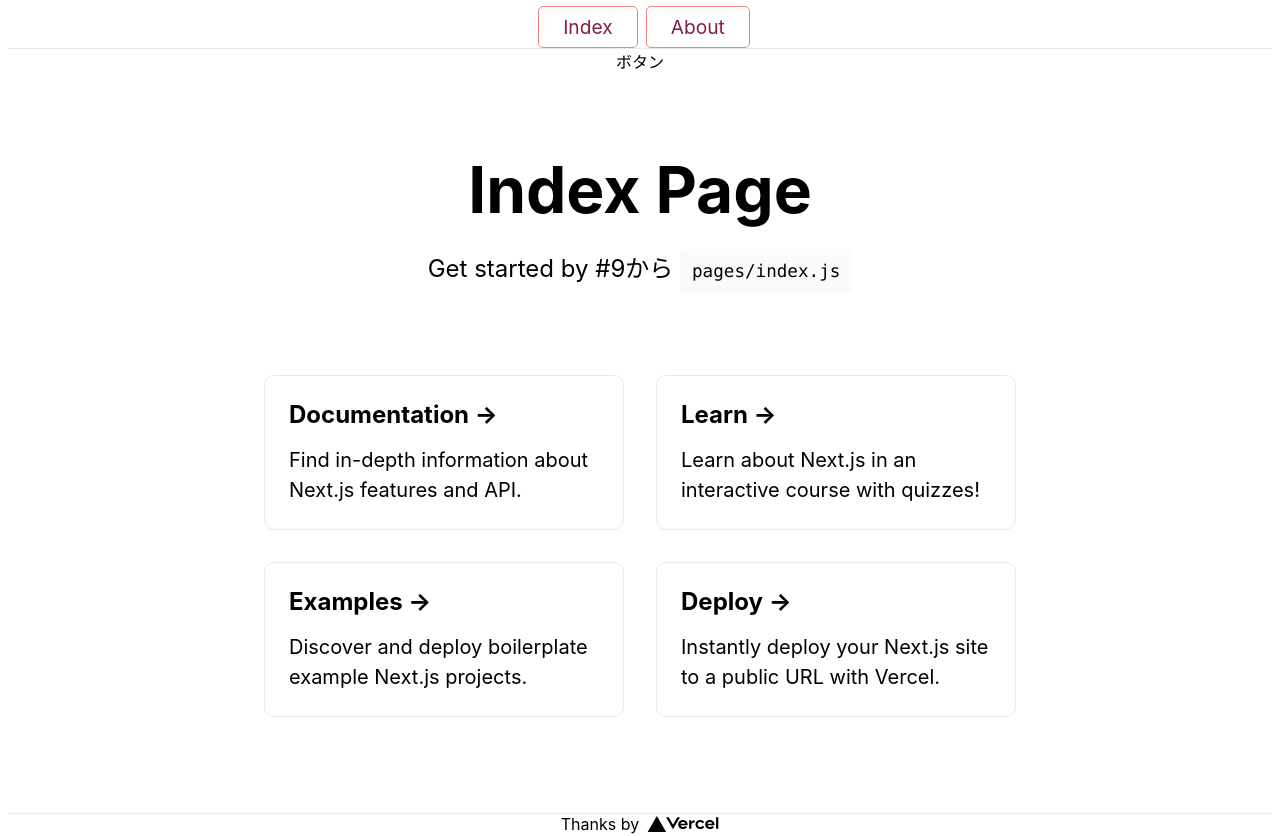
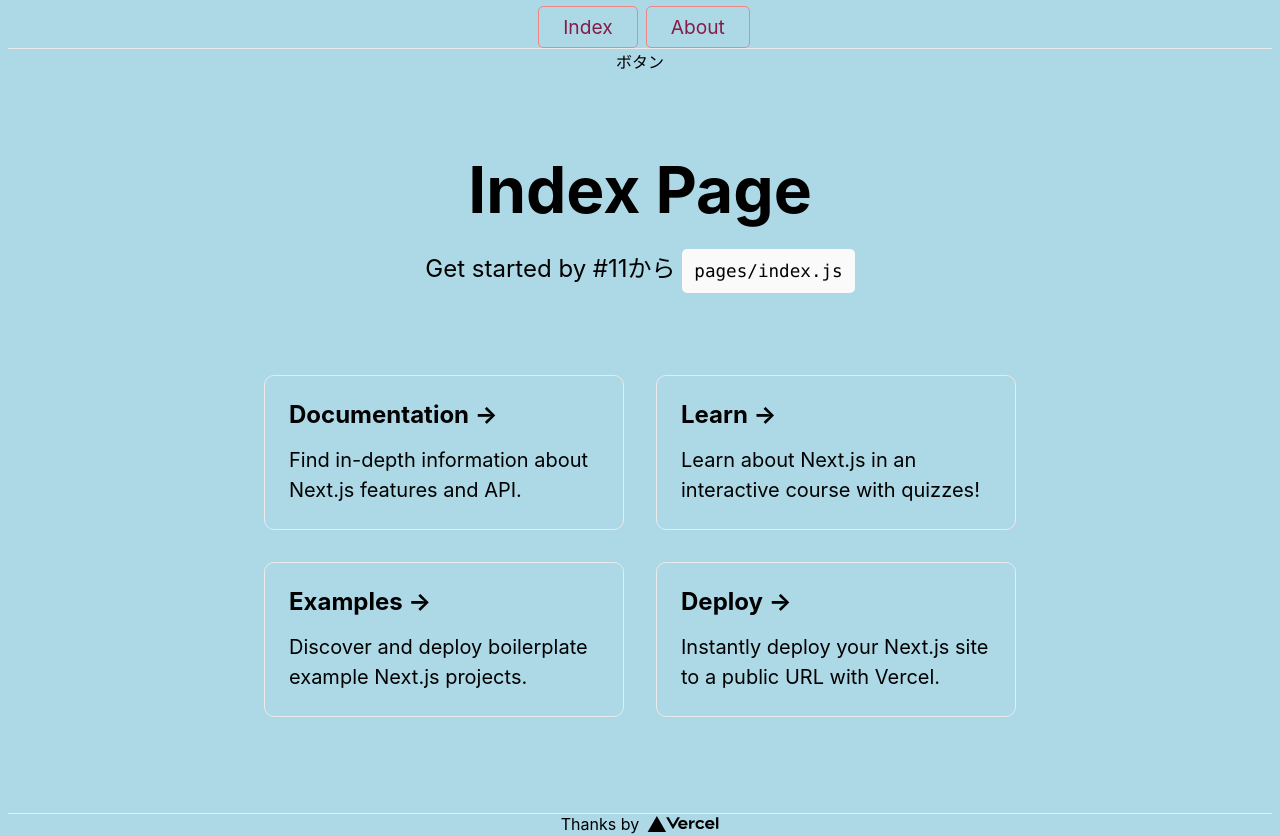
Before and after one commit to kinaoshi/react-desk, a Next.js app: page / in a window 1280 px wide. Built offline with nearby package versions, Linux system fonts and the light colour scheme.

Commit message:
✨ 講座用のuseEffectを導入

```diff
--- a/src/components/Headline/index.jsx
+++ b/src/components/Headline/index.jsx
@@ -6,7 +6,7 @@ export function Headline(props) {
 			<h1 className={classes.title}>{props.page} Page</h1>
 
 			<p className={classes.description}>
-				Get started by #9から {props.children}
+				Get started by #11から {props.children}
 
 			</p>
 		</>
--- a/src/components/Main/index.jsx
+++ b/src/components/Main/index.jsx
@@ -3,6 +3,7 @@ import { Links } from "src/components/Links";
 import classes from "src/components/Main/Main.module.css";
 
 export function Main(props) {
+
   return (
     <main className={classes.main}>
       <Headline page={props.page}>
--- a/src/pages/index.jsx
+++ b/src/pages/index.jsx
@@ -1,5 +1,5 @@
 import Head from "next/head";
-import { useCallback } from "react";
+import { useCallback, useEffect } from "react";
 import { Footer } from "src/components/Footer";
 import { Header } from "src/components/Header";
 import { Main } from "src/components/Main";
@@ -9,13 +9,18 @@ import classes from "../styles/Home.module.css";
 
 export default function Home() {
 
+	const foo = 1;
 	const handleClick=useCallback((e)=>  {
-		const foo = 1;
 		console.log(e.target.href);
 		e.preventDefault();
 		alert(foo);
 	},[]);
-
+    useEffect(() => {
+		document.body.style.backgroundColor="lightblue"
+		return ()=> {
+			document.body.style.backgroundColor=""
+		}
+	},[]);
 	return (
 		<div className={classes.container}>
 			<Head>
```
